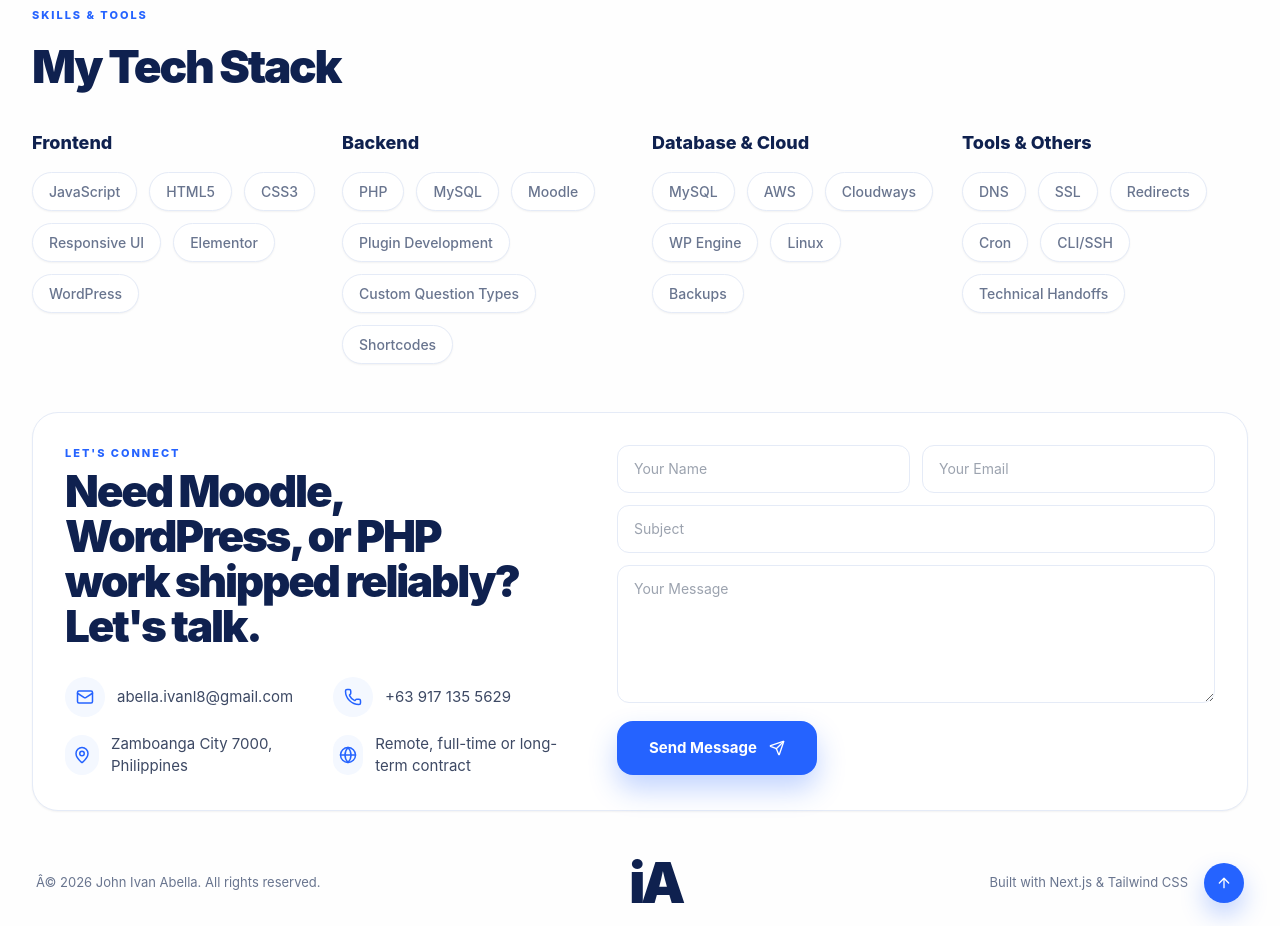
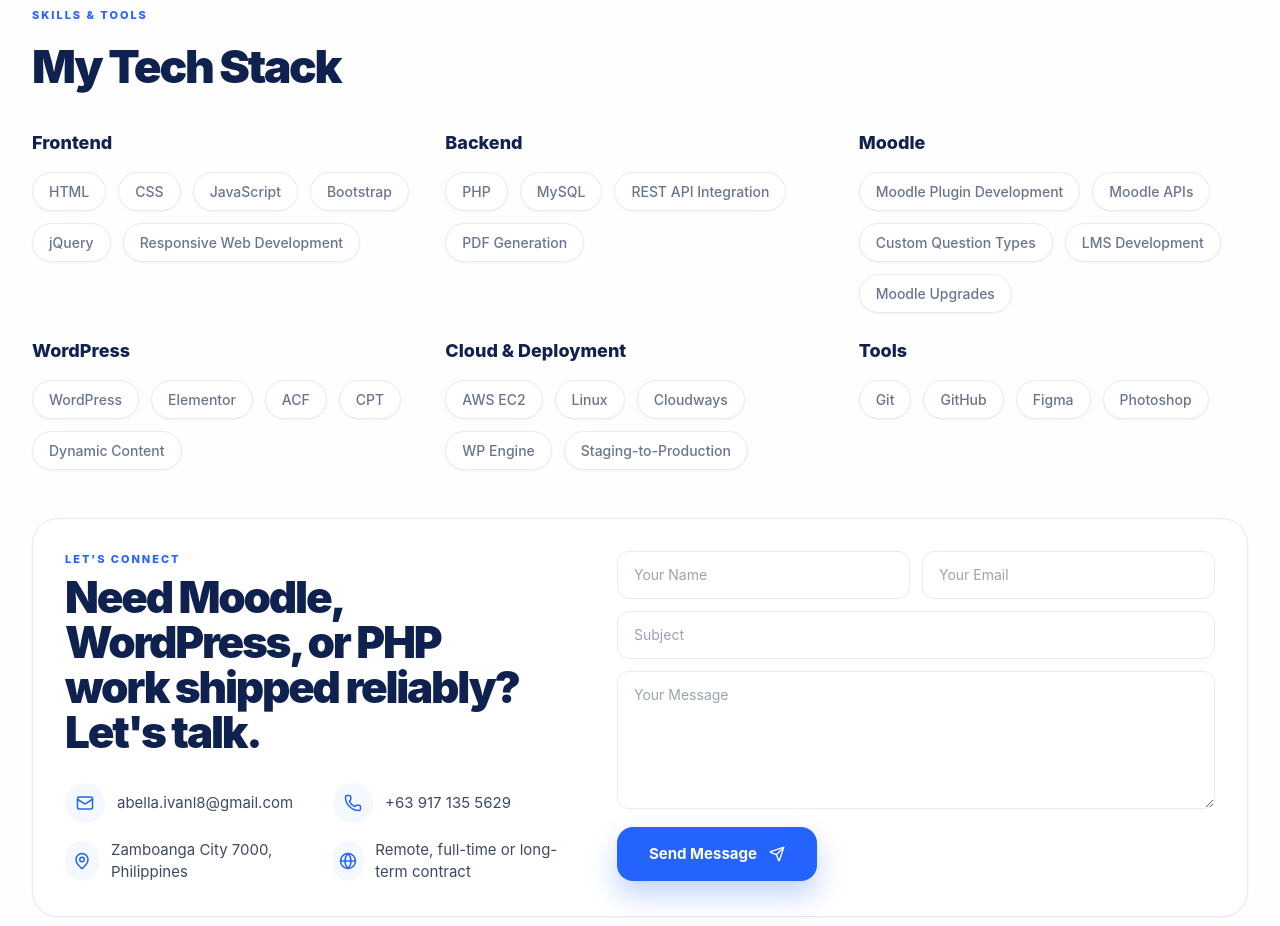
Before and after one commit to iamivanabella/portfolio, a Next.js app: page / in a window 1280 px wide. Shown: the part 3640-4566 px from the top of the page. Built offline with nearby package versions, Linux system fonts and the light colour scheme.

Commit message:
Reorganize portfolio skills

```diff
--- a/src/components/home/SkillsSection.tsx
+++ b/src/components/home/SkillsSection.tsx
@@ -14,7 +14,7 @@
     <section id="skills" className="pb-12">
       <SectionEyebrow>Skills &amp; Tools</SectionEyebrow>
       <h2 className="text-[46px] font-black tracking-[-0.05em] text-ink">My Tech Stack</h2>
-      <div className="mt-7 grid gap-6 xl:grid-cols-4">
+      <div className="mt-7 grid gap-6 md:grid-cols-2 xl:grid-cols-3">
         {groups.map((group) => (
           <div key={group.title}>
             <h3 className="mb-4 text-[18px] font-extrabold text-ink">{group.title}</h3>
--- a/src/components/home/data.ts
+++ b/src/components/home/data.ts
@@ -182,19 +182,27 @@
 export const stackGroups = [
   {
     title: "Frontend",
-    items: ["JavaScript", "HTML5", "CSS3", "Responsive UI", "Elementor", "WordPress"],
+    items: ["HTML", "CSS", "JavaScript", "Bootstrap", "jQuery", "Responsive Web Development"],
   },
   {
     title: "Backend",
-    items: ["PHP", "MySQL", "Moodle", "Plugin Development", "Custom Question Types", "Shortcodes"],
+    items: ["PHP", "MySQL", "REST API Integration", "PDF Generation"],
   },
   {
-    title: "Database & Cloud",
-    items: ["MySQL", "AWS", "Cloudways", "WP Engine", "Linux", "Backups"],
+    title: "Moodle",
+    items: ["Moodle Plugin Development", "Moodle APIs", "Custom Question Types", "LMS Development", "Moodle Upgrades"],
   },
   {
-    title: "Tools & Others",
-    items: ["DNS", "SSL", "Redirects", "Cron", "CLI/SSH", "Technical Handoffs"],
+    title: "WordPress",
+    items: ["WordPress", "Elementor", "ACF", "CPT", "Dynamic Content"],
+  },
+  {
+    title: "Cloud & Deployment",
+    items: ["AWS EC2", "Linux", "Cloudways", "WP Engine", "Staging-to-Production"],
+  },
+  {
+    title: "Tools",
+    items: ["Git", "GitHub", "Figma", "Photoshop"],
   },
 ];
 
```
